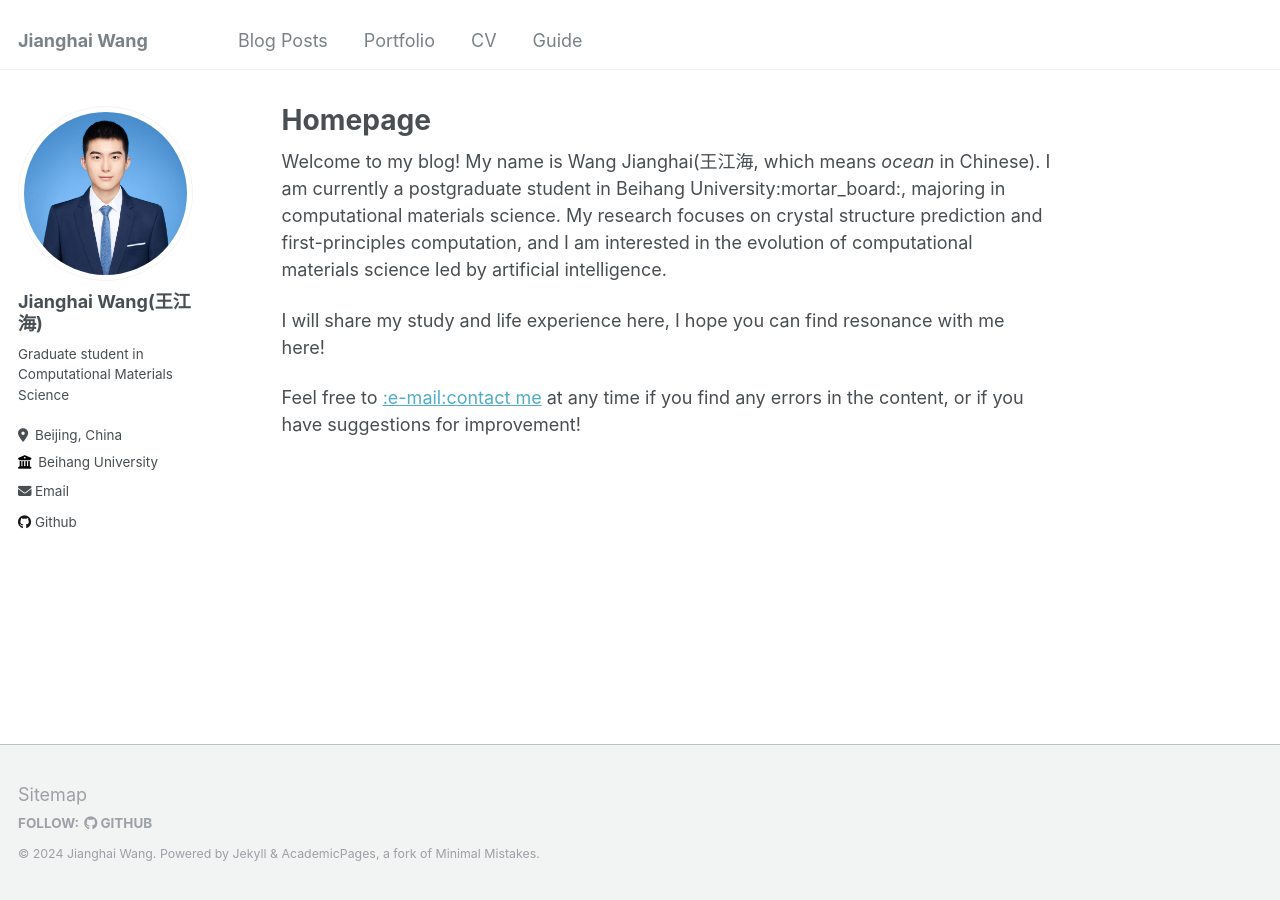
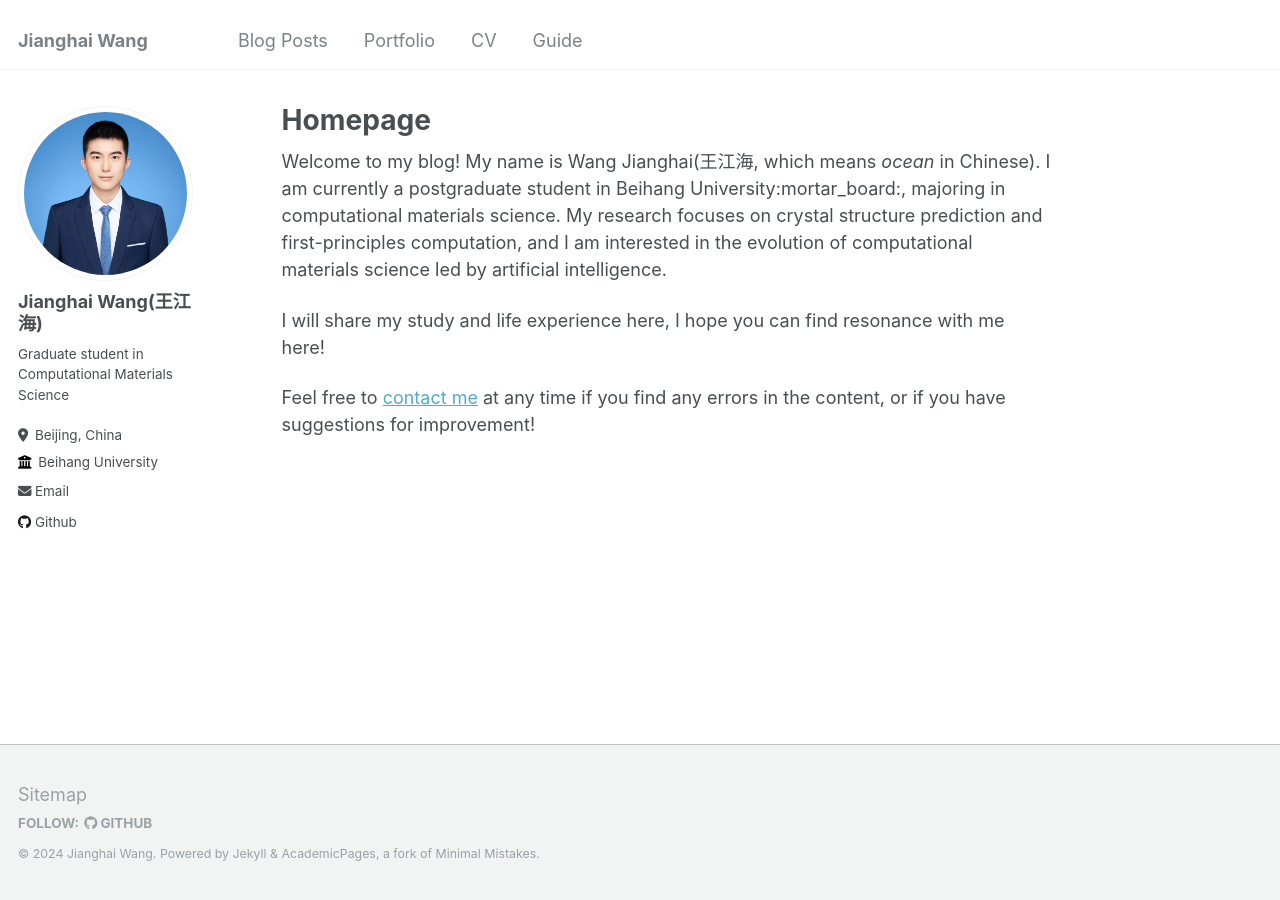
Before and after one commit to Ocean-JH/Ocean-JH.github.io, a Jekyll site: the page built from _pages/about.md, in a window 1280 px wide. Built offline with Jekyll 4.4.1, drawn with Linux system fonts in a browser that asks for light colours.

```diff
--- a/_pages/about.md
+++ b/_pages/about.md
@@ -13,4 +13,4 @@ Welcome to my blog! My name is Wang Jianghai(王江海, which means *ocean*  in
 I will share my study and life experience here, I hope you can find resonance with me here!
 
 
-Feel free to [:e-mail:contact me](mailto:wang_jianghai@buaa.edu.cn) at any time if you find any errors in the content, or if you have suggestions for improvement!
+Feel free to [contact me](mailto:wang_jianghai@buaa.edu.cn) at any time if you find any errors in the content, or if you have suggestions for improvement!
```
Also changed, not shown: README.md (+2 -2 lines).
